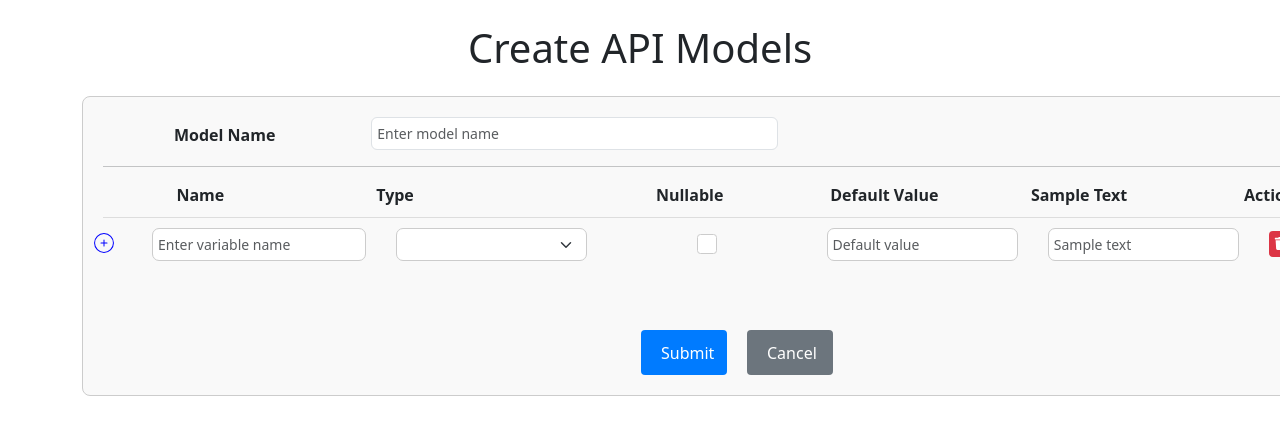
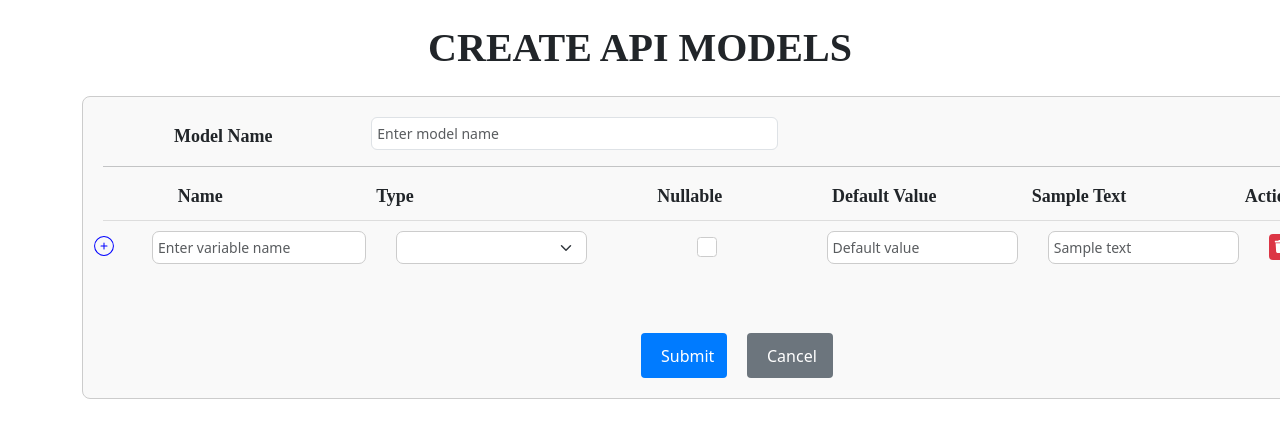
Before and after one commit to mentorbridgeindia/stublab, a React (Create React App) app: page / in a window 1280 px wide. Shown: the top 438 px of the page. Built offline with nearby package versions, Linux system fonts and the light colour scheme.

Commit message:
font styles

```diff
--- a/src/App.tsx
+++ b/src/App.tsx
@@ -1,7 +1,7 @@
 import logo from './logo.svg';
 import './App.css';
 import 'bootstrap/dist/css/bootstrap.min.css';
-import ModelForm from './pages/model-form/modelform';
+import ModelForm from './pages/model-form/model-form/ModelForm';
 import { BrowserRouter as Router, Route, Routes } from 'react-router-dom';
 
 
--- a/src/pages/model-form/modelform.css
+++ b/src/pages/model-form/model-form/ModelForm.css
@@ -20,6 +20,8 @@
     padding-bottom: 10px;
     border-bottom: 1px solid #ddd;
     margin-bottom: 10px;
+    font-family: 'Times New Roman', Times, serif;
+    font-size: 18px;
 }
 
 .label-row label {
@@ -144,6 +146,8 @@ label.Null {
      font-weight: bold;
      padding-top: 6px;
      padding-left: 35px;
+     font-family: 'Times New Roman', Times, serif;
+     font-size: 18px;
   }
   .model-name-row{
 
@@ -164,3 +168,9 @@ label.Null {
   .error-message{
     color: red;
   }
+  .my-4{
+    font-size: 40px;
+    font-weight: bold;
+    text-align: center;
+    font-family: 'Times New Roman', Times, serif;
+  }
--- a/src/pages/model-form/modelform.tsx
+++ b/src/pages/model-form/model-form/ModelForm.tsx
@@ -3,7 +3,7 @@ import { useForm, useFieldArray } from "react-hook-form";
 import { Form, Button, Row, Col, Container } from "react-bootstrap";
 import { toast, ToastContainer } from "react-toastify";
 import "react-toastify/dist/ReactToastify.css";
-import "./modelform.css"; // Import the CSS
+import "./ModelForm.css";
 import { FaTrash } from "react-icons/fa";
 import { CiCirclePlus } from "react-icons/ci";
 import { ModelData } from './ModelForm.types';
@@ -45,13 +45,13 @@ const ModelForm: React.FC = () => {
         { name: "", type: "string", isNullable: false, defaultValue: "", sampleText: "" },
       ],
     });
-    toast.info("Form reset.");
+    toast.info("Form reset");
   };
 
   return (
     <Container>
       <ToastContainer position="top-center" />
-      <h1 className="my-4 text-center">Create API Models</h1>
+      <h1 className="my-4 text-center">CREATE API MODELS</h1>
       <div className="model-container">
         <Form onSubmit={handleSubmit(onSubmit)}>
           {/* Model Name Input */}
```
Also changed, not shown: src/pages/model-form/model-form/ModelForm.types.ts (renamed from src/pages/model-form/ModelForm.types.ts).
